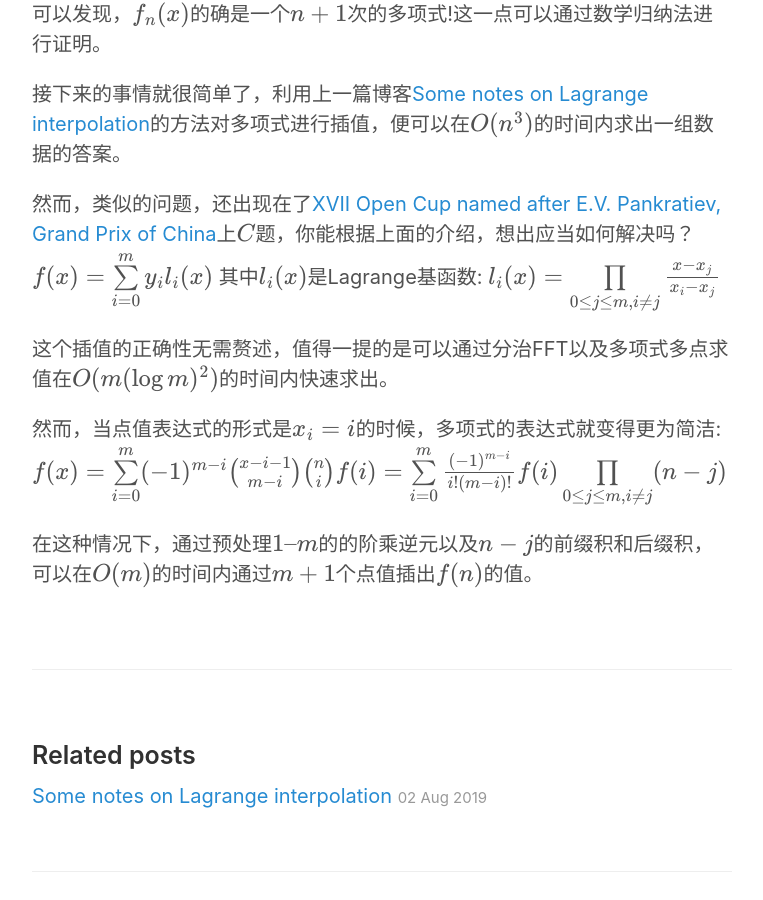
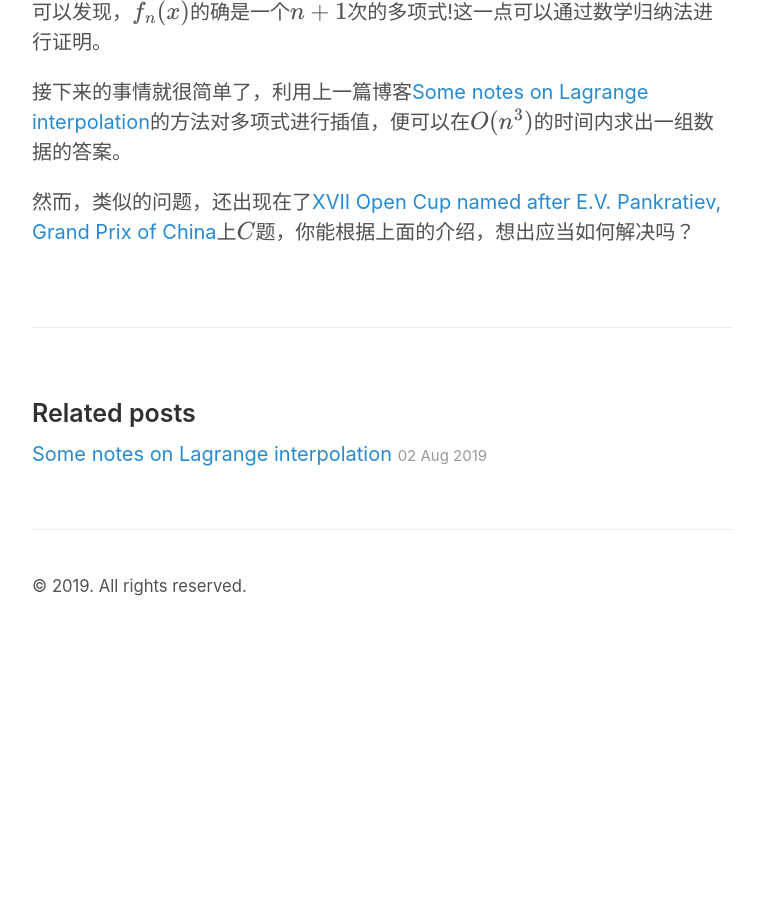
Before and after one commit to wcysai/wcysai.github.io, a Jekyll site: the page built from _posts/2019-08-02-From Topcoder SRM 527 Hard.md, in a window 1280 px wide and 900 px high, scrolled down 1741 px. Shown: the whole window, without its empty margins (258-1021 px from the left). Built offline with Jekyll 4.4.1, drawn with Linux system fonts in a browser that asks for light colours; formulas are drawn with MathJax 3; after the commit the page ends 2381 px from its top, so only the background shows below that.

Commit message:
Update 2019-08-02-From Topcoder SRM 527 Hard.md

```diff
--- a/_posts/2019-08-02-From Topcoder SRM 527 Hard.md
+++ b/_posts/2019-08-02-From Topcoder SRM 527 Hard.md
@@ -30,21 +30,3 @@ title: Starting From Topcoder SRM 527 Div1 Hard...
 接下来的事情就很简单了，利用上一篇博客[Some notes on Lagrange interpolation](https://wcysai.github.io/2019/08/02/some-notes-on-lagrange-interpolation/)的方法对多项式进行插值，便可以在$O(n^3)$的时间内求出一组数据的答案。
 
 然而，类似的问题，还出现在了[XVII Open Cup named after E.V. Pankratiev, Grand Prix of China](http://opencup.ru/files/och/gp11/problems2-e.pdf)上(C题)，你能根据上面的介绍，想出应当如何解决吗？
-$$
-f(x)=\sum\limits_{i=0}^{m}y_il_i(x)
-$$
-其中$l_i(x)$是Lagrange基函数:
-$$
-l_i(x)=\prod\limits_{0\leq j\leq m,i\neq j}\frac{x-x_j}{x_i-x_j}
-$$
-
-
-这个插值的正确性无需赘述，值得一提的是可以通过分治FFT以及多项式多点求值在$O(m(\log{m})^2)$的时间内快速求出。
-
-然而，当点值表达式的形式是$x_{i}=i$的时候，多项式的表达式就变得更为简洁:
-$$
-f(x)=\sum\limits_{i=0}^{m}(-1)^{m-i}\binom{x-i-1}{m-i}\binom{n}{i}f(i)=\sum\limits_{i=0}^{m}\frac{(-1)^{m-i}}{i!(m-i)!}f(i)\prod\limits_{0\leq j\leq m,i\neq j}(n-j)
-$$
-
-
-在这种情况下，通过预处理$1--m$的的阶乘逆元以及$n-j$的前缀积和后缀积，可以在$O(m)$的时间内通过$m+1$个点值插出$f(n)$的值。
```
